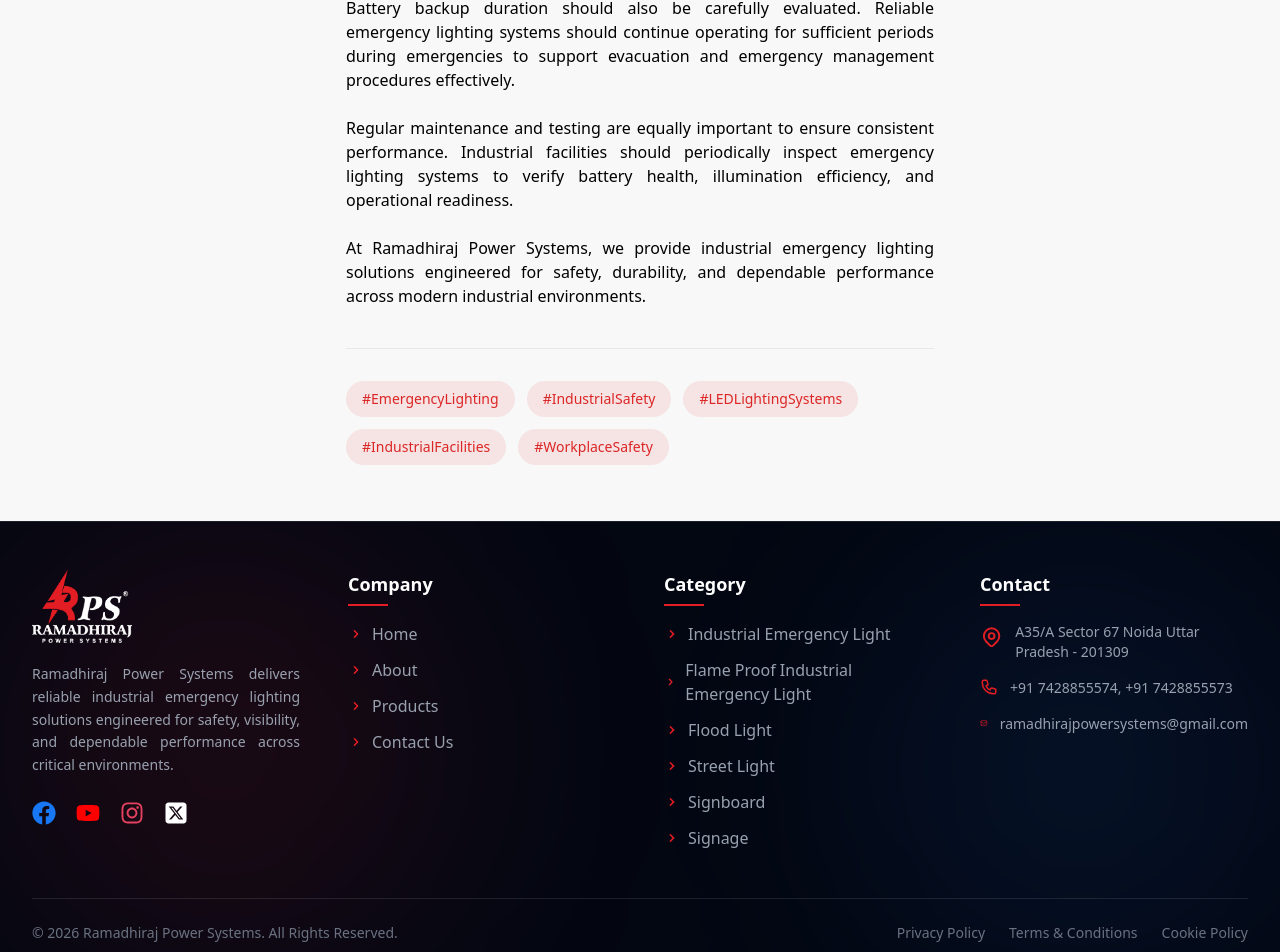
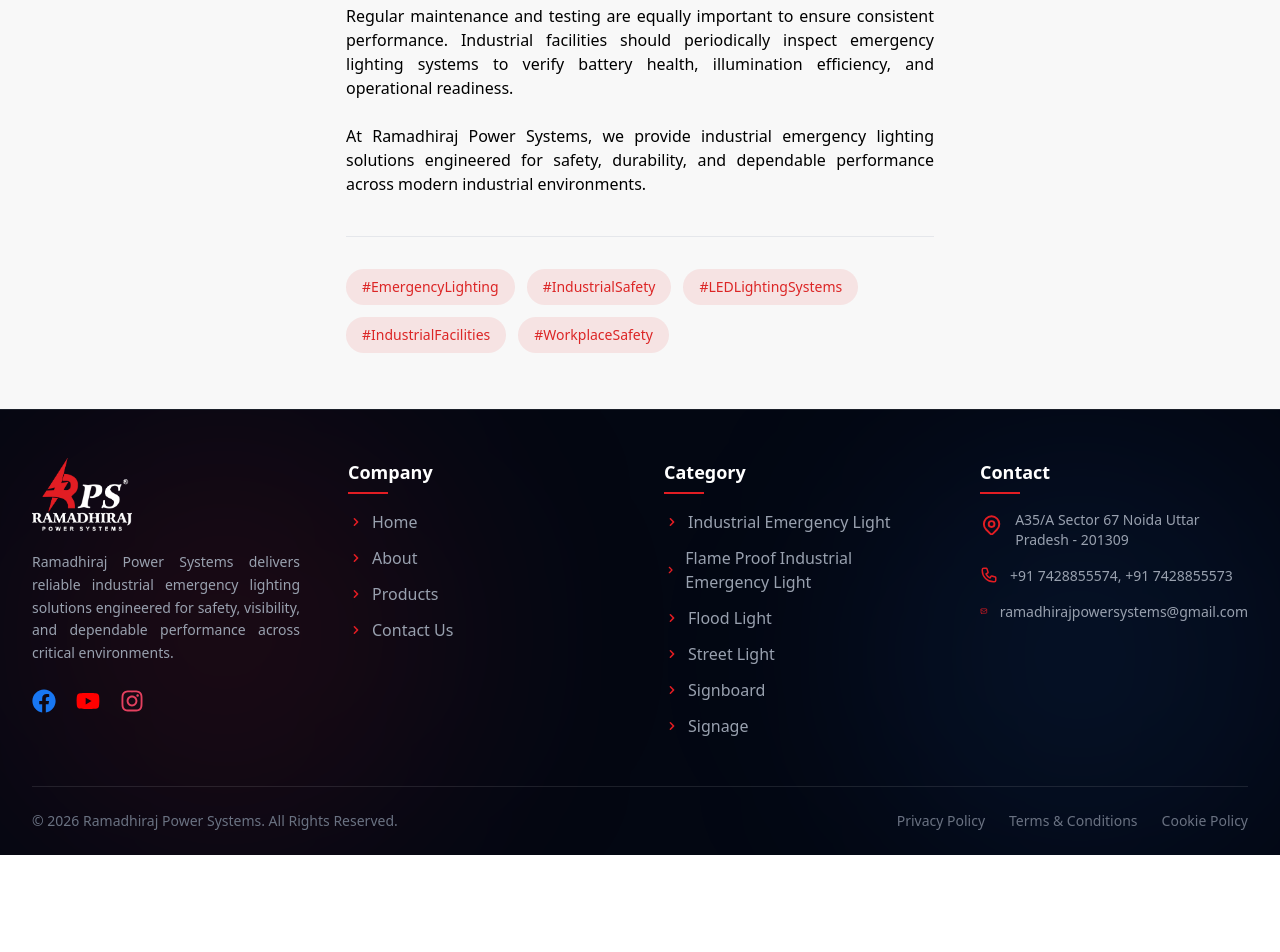
Before and after one commit to shilpa-kukreja/ramadhiraj, a Next.js app: page /blog/essential-emergency-lighting-requirements in a window 1280 px wide. Shown: the part 1855-2807 px from the top of the page. After the commit the page ends 2710 px from the top, so only its background shows below. Built offline with nearby package versions, Linux system fonts and the light colour scheme.

Commit message:
links added

```diff
--- a/app/blog/[slug]/page.jsx
+++ b/app/blog/[slug]/page.jsx
@@ -414,7 +414,7 @@
     <>
       <Navbar />
 
-      <div className="bg-[#f8f8f8] min-h-screen pt-28">
+      <div className="bg-[#f8f8f8] min-h-screen">
         {/* HERO */}
         <section className="bg-gray-600 py-16">
           <div className="max-w-5xl mx-auto px-4 sm:px-6 lg:px-8 text-center">
--- a/app/components/Footer.jsx
+++ b/app/components/Footer.jsx
@@ -80,23 +80,23 @@
               </p>
 
               {/* Social */}
-                      <div className="flex gap-5 mt-4 text-2xl">
+              <div className="flex gap-5 mt-4 text-2xl">
 
-            <span className="cursor-pointer text-[#1877F2] hover:scale-110 transition">
+            <Link href="https://www.facebook.com/share/18vpM9Bt8v/" target="_blank" className="cursor-pointer text-[#1877F2] hover:scale-110 transition">
               <FaFacebook />
-            </span>
+            </Link>
 
-            <span className="cursor-pointer text-[#FF0000] hover:scale-110 transition">
+            <Link href="https://youtube.com/@ramadhirajpowersystems?si=f41FLPk7arWaH3Np/" target="_blank" className="cursor-pointer text-[#FF0000] hover:scale-110 transition">
               <FaYoutube />
-            </span>
+            </Link>
 
-            <span className="cursor-pointer text-[#E4405F] hover:scale-110 transition">
+            <Link href="https://www.instagram.com/ramadhirajpowersystems?igsh=emp6aTkwa2hycTFv/" target="_blank" className="cursor-pointer text-[#E4405F] hover:scale-110 transition">
               <FaInstagram />
-            </span>
+            </Link>
 
-            <span className="cursor-pointer text-white hover:scale-110 transition">
+            {/* <span className="cursor-pointer text-white hover:scale-110 transition">
               <FaSquareXTwitter />
-            </span>
+            </span> */}
 
           </div>
             </div>
```
Also changed, not shown: 1 other file (tests, documents, lock files or other folders).
